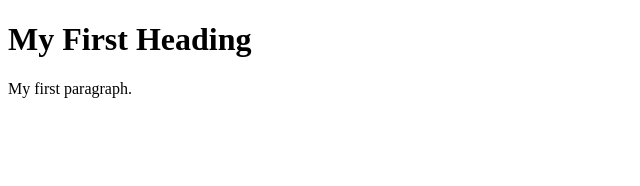
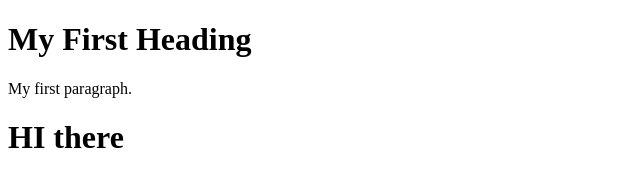
Before and after one commit to student0101010/collegewebiste, a plain HTML site: page index.html in a window 1280 px wide. Shown: the whole page, without its empty margins (0-640 px from the left). Drawn offline with Linux system fonts and the light colour scheme.

Commit message:
Update index.html

```diff
--- a/index.html
+++ b/index.html
@@ -4,6 +4,7 @@
 
 <h1>My First Heading</h1>
 <p>My first paragraph.</p>
+  <h1>HI there</h1>
 
 </body>
 </html>
```
